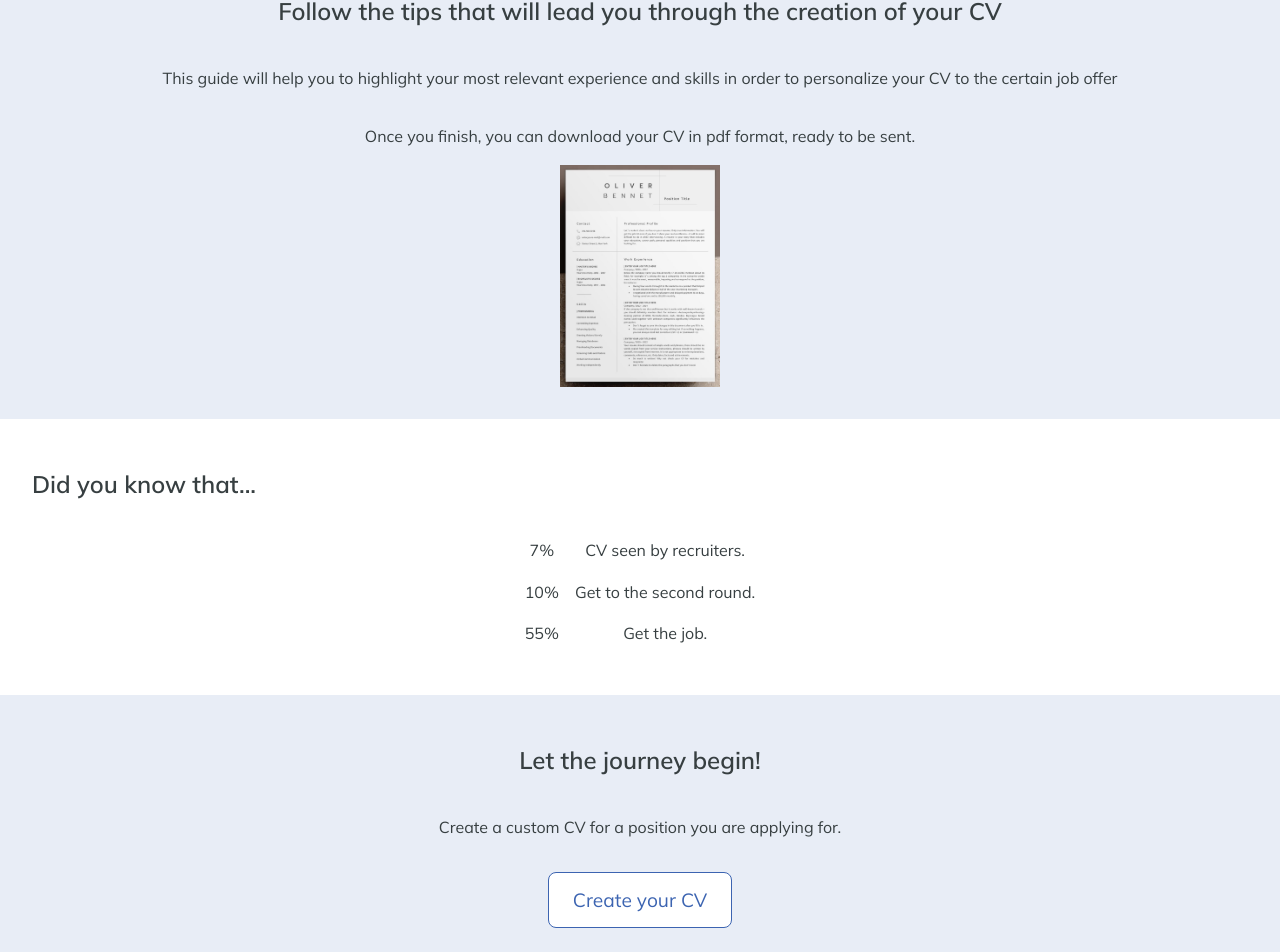
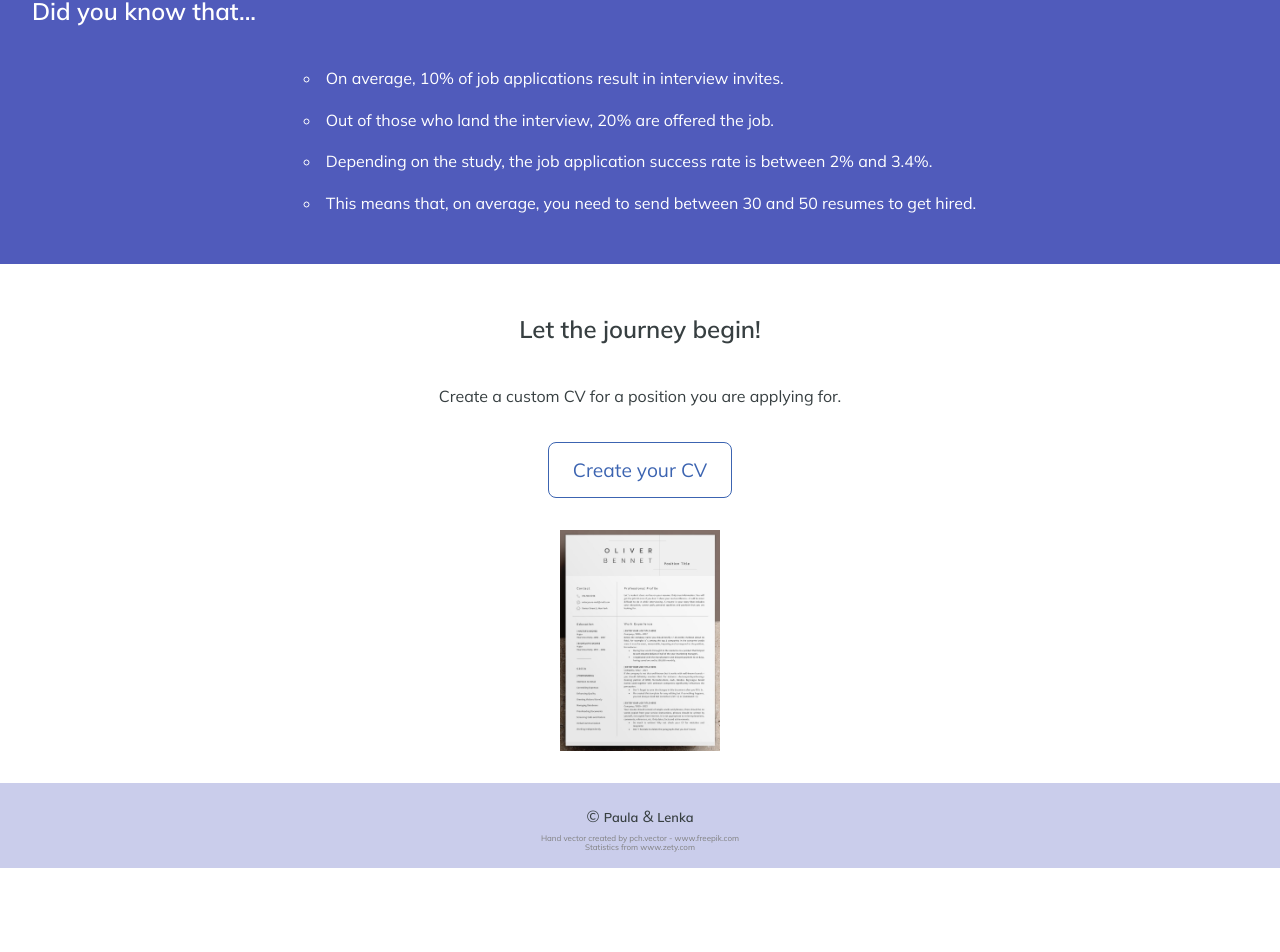
Before and after one commit to htmlena/cv-genius, a React (Create React App) app: page / in a window 1280 px wide. Shown: the part 847-1799 px from the top of the page. After the commit the page ends 1715 px from the top, so only its background shows below. Built offline with nearby package versions, Linux system fonts and the light colour scheme; what @react-pdf/renderer would draw is missing.

Commit message:
footer added & text on home page changed

```diff
--- a/src/App.js
+++ b/src/App.js
@@ -5,6 +5,7 @@ import Home from './components/Home/Home';
 import Generator from './components/Generator/Generator';
 import About from './components/About/About';
 import Navbar from './components/Navbar/Navbar';
+import Footer from './components/Footer/Footer';
 
 const App = () => {
   return (
@@ -26,6 +27,9 @@ const App = () => {
             </Route>
           </Switch>
         </main>
+        <footer>
+          <Footer />
+        </footer>
       </div>
     </Router>
   );
--- /dev/null
+++ b/src/components/Footer/Footer.jsx
@@ -0,0 +1,48 @@
+import React from 'react';
+import './style.css';
+
+const Footer = () => {
+  return (
+    <div className="footer-container">
+      <div className="developed-info-container">
+        <div className="developed-links-container">
+          ©{' '}
+          <a
+            className="developed-link"
+            href="https://github.com/paulipa1"
+            target="_blank"
+          >
+            Paula
+          </a>{' '}
+          &{' '}
+          <a
+            className="developed-link"
+            href="https://htmlena.dev/"
+            target="_blank"
+          >
+            Lenka
+          </a>{' '}
+        </div>
+      </div>
+      <div className="resources-info">
+        <a
+          className="resource-link"
+          href="https://www.freepik.com/vectors/hand"
+          target="_blank"
+        >
+          Hand vector created by pch.vector - www.freepik.com
+        </a>
+        <a
+          className="resource-link"
+          href="https://zety.com/blog/resume-statistics"
+          target="_blank"
+        >
+          {' '}
+          Statistics from www.zety.com
+        </a>
+      </div>
+    </div>
+  );
+};
+
+export default Footer;
--- /dev/null
+++ b/src/components/Footer/style.css
@@ -0,0 +1,41 @@
+.footer-container {
+  padding: 1rem;
+  color: #373f41;
+  background-color: rgba(80, 91, 188, 0.3);
+}
+
+.footer-container {
+  display: flex;
+  flex-direction: column;
+  align-items: center;
+}
+
+.developed-links-container {
+  margin: 0.5rem;
+}
+
+.developed-link {
+  text-decoration: none;
+  color: #373f41;
+  font-weight: 900;
+  margin-bottom: 1rem;
+  font-size: 0.8rem;
+}
+
+.developed-link:hover,
+.developed-link:focus {
+  cursor: pointer;
+  text-decoration: underline;
+}
+
+.resources-info {
+  display: flex;
+  flex-direction: column;
+  align-items: center;
+}
+
+.resource-link {
+  text-decoration: none;
+  color: grey;
+  font-size: 0.5rem;
+}
--- a/src/components/Home/Home.jsx
+++ b/src/components/Home/Home.jsx
@@ -15,7 +15,7 @@ const Home = () => {
         <button className="create-cv">Create your CV</button>
         <img className="image-home" src={imagehome} alt="computer"></img>
       </div>
-      <div className="container-home-guide">
+      {/* <div className="container-home-guide">
         <h2 className="header-medium">
           Follow the tips that will lead you through the creation of your CV
         </h2>
@@ -28,11 +28,29 @@ const Home = () => {
           sent.
         </p>
         <img className="cv-example" src={cvexample} alt="cv-example" />
-      </div>
+      </div> */}
       <div className="container-home-statistics">
         <h2 className="header-medium">Did you know that...</h2>
         <div className="container-home-numbers-text">
-          <div className="container-home-numbers">
+          <div>
+            <ul className="statistics">
+              <li className="statistics-list">
+                On average, 10% of job applications result in interview invites.
+              </li>
+              <li className="statistics-list">
+                Out of those who land the interview, 20% are offered the job.
+              </li>
+              <li className="statistics-list">
+                Depending on the study, the job application success rate is
+                between 2% and 3.4%.
+              </li>
+              <li className="statistics-list">
+                This means that, on average, you need to send between 30 and 50
+                resumes to get hired.
+              </li>
+            </ul>
+          </div>
+          {/* <div className="container-home-numbers">
             <p>7%</p>
             <p>10%</p>
             <p>55%</p>
@@ -41,13 +59,14 @@ const Home = () => {
             <p>CV seen by recruiters.</p>
             <p>Get to the second round.</p>
             <p>Get the job.</p>
-          </div>
+          </div> */}
         </div>
       </div>
       <div className="container-home-action">
         <h2 className="header-medium">Let the journey begin!</h2>
         <p>Create a custom CV for a position you are applying for.</p>
         <button className="create-cv">Create your CV</button>
+        <img className="cv-example" src={cvexample} alt="cv-example" />
       </div>
     </div>
   );
--- a/src/components/Home/style.scss
+++ b/src/components/Home/style.scss
@@ -25,7 +25,6 @@
 }
 
 .container-home-guide {
-  background-color: #e8edf6;
   display: flex;
   flex-direction: column;
   justify-content: center;
@@ -37,10 +36,25 @@
 .cv-example {
   width: 10rem;
   height: auto;
+  margin: 2rem 0 0;
+}
+
+.statistics {
+  text-align: justify;
+  line-height: 1.6;
+  list-style-type: circle;
+  list-style-position: inside;
+  padding: 0;
+}
+
+.statistics-list {
+  margin-top: 1rem;
 }
 
 .container-home-statistics {
   padding: 2rem;
+  background-color: #505bbb;
+  color: white;
 }
 
 .container-home-numbers-text {
@@ -56,7 +70,7 @@
 }
 
 .container-home-action {
-  background-color: #e8edf6;
+  background-color: white;
   padding: 2rem;
   display: flex;
   flex-direction: column;
--- a/src/components/Navbar/style.css
+++ b/src/components/Navbar/style.css
@@ -18,7 +18,7 @@
 
 .nav-link {
   text-decoration: none;
-  color: #3c64b1;
+  color: #505bbb;
   font-weight: 700;
   margin-right: 2rem;
 }
@@ -38,7 +38,7 @@
 }
 
 .logo-link {
-  color: #3c64b1;
+  color: #505bbb;
   text-decoration: none;
 }
 
```
